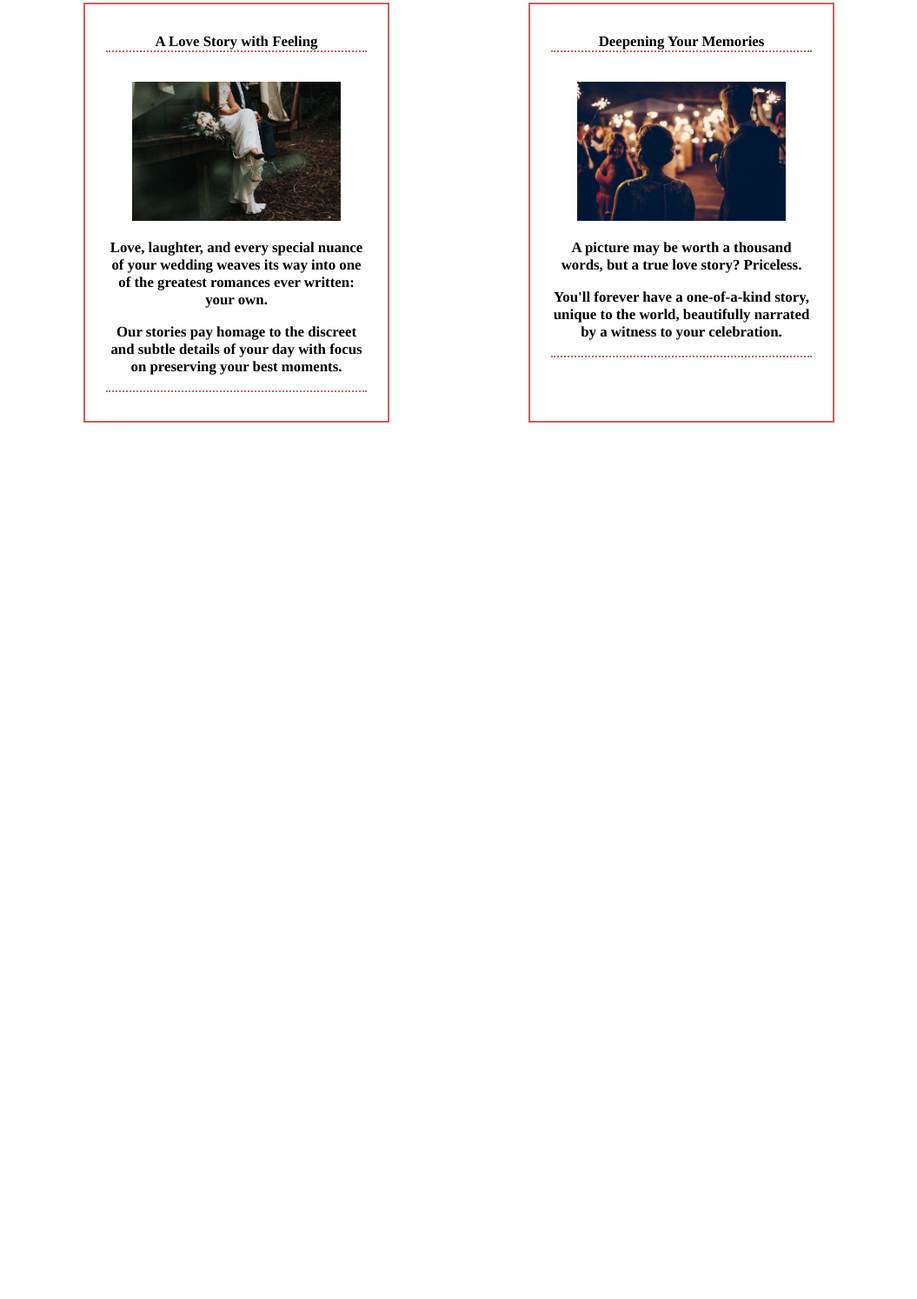
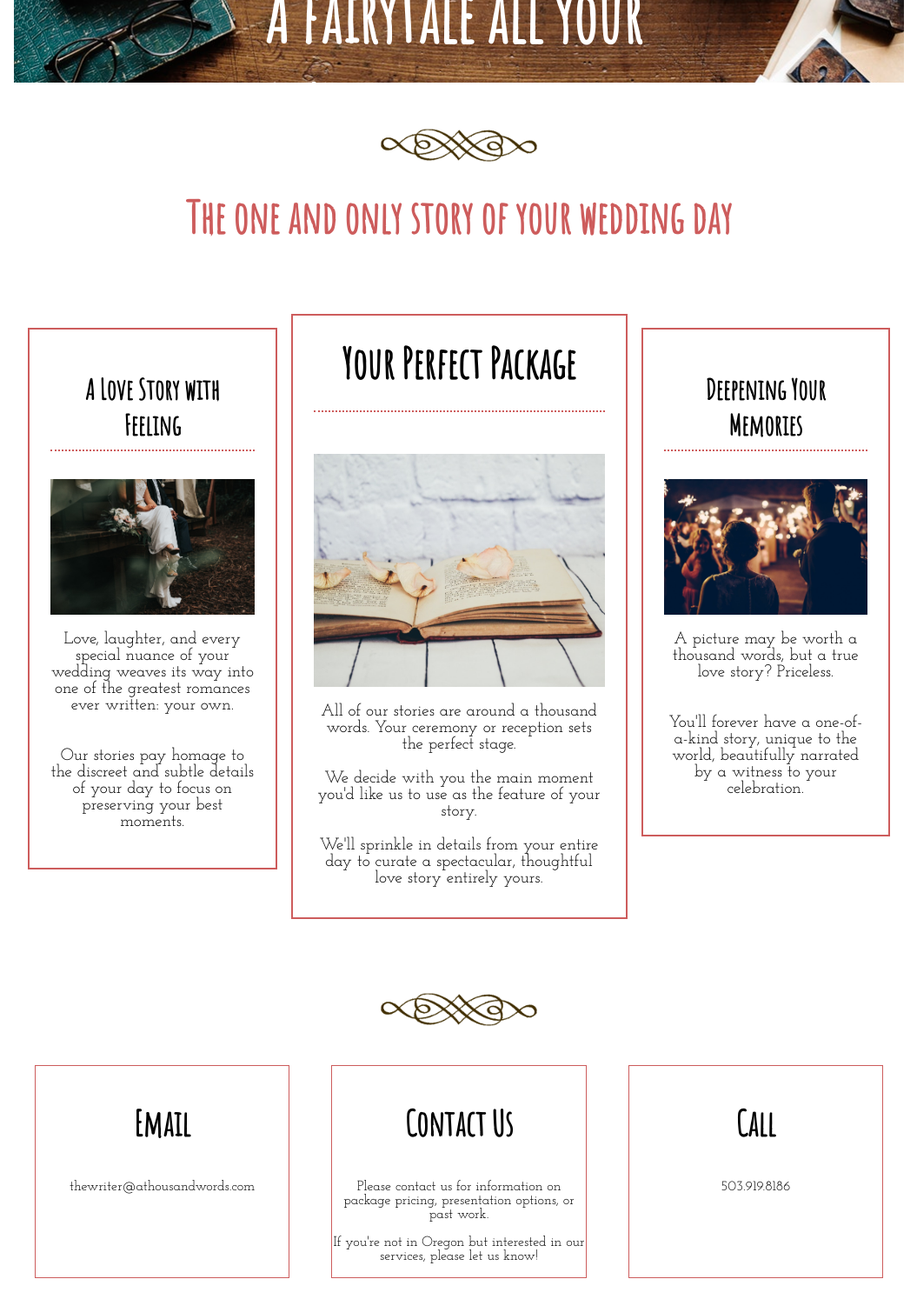
Before and after one commit to Lehla3/weddingwriter, a plain HTML site: page index.html in a window 1280 px wide. Shown: the part 768-2262 px from the top of the page at 87% size, without its empty margins (112-1167 px from the left). Before the commit the page ends 1270 px from the top, so only its background shows below. Drawn offline with Linux system fonts and the light colour scheme.

Commit message:
Add footer and style changes

```diff
--- a/index.html
+++ b/index.html
@@ -4,9 +4,13 @@
     <meta charset="utf-8">
     <title>A Thousand Words - Wedding Stories</title>
     <link href="resources/index.css" rel="stylesheet" type="text/css">
-    <link href="https://fonts.googleapis.com/css?family=Amatic+SC:400,700" rel="stylesheet">
+    <link href="https://fonts.googleapis.com/css?family=Amatic+SC|Josefin+Slab" rel="stylesheet">
   </head>
   <body>
+    <!--Title-->
+    <div class="titlebanner">
+      <img src="resources/banner.png"></img>
+    </div>
     <!--Nav Banner-->
       <div class="mainimage">
       <!-- <nav>
@@ -40,20 +44,52 @@
 <div class="highlights">
         <!--Highlights-->
         <div class="eachhighlight">
-          <h3>A Love Story with Feeling<h3>
+          <h3>A Love Story with Feeling</h3>
           <img src="resources/sittingtogether.jpg"></img>
           <p>Love, laughter, and every special nuance of your wedding weaves its way into one of the greatest romances ever written: your own.</p>
-          <p>Our stories pay homage to the discreet and subtle details of your day with focus on preserving your best moments.</p>
+          <p>Our stories pay homage to the discreet and subtle details of your day to focus on preserving your best moments.</p>
         </div>
 
+        <!-- <div class="eachhighlight"> -->
+          <div class="centre">
+          <h3>Your Perfect Package</h3>
+          <img src="resources/bookflowers.jpg"></img>
+          <p>All of our stories are around a thousand words. Your ceremony or reception sets the perfect stage.
+          <p>We decide with you the main moment you'd like us to use as the feature of your story.</p>
+          <p>We'll sprinkle in details from your entire day to curate a spectacular, thoughtful love story entirely yours.</p>
+          </div>
+        <!-- </div> -->
+
         <div class="eachhighlight">
-          <h3>Deepening Your Memories<h3>
+          <h3>Deepening Your Memories</h3>
           <img src="resources/sparkler.jpg"></img>
           <p>A picture may be worth a thousand words, but a true love story? Priceless.</p>
           <p>You'll forever have a one-of-a-kind story, unique to the world, beautifully narrated by a witness to your celebration.</p>
-        </div>
-        </div>
+      </div>
+    </div>
 
+<!--Brown Swirl break-->
+    <div class="pagebreak">
+      <img src="resources/BrownSwirl.png"></img>
+    </div>
+
+<!--Company Info-->
+  <div class="company">
+    <div class="info">
+      <h3>Email</h3>
+      <p>thewriter@athousandwords.com</p>
+    </div>
+
+    <div class ="info">
+      <h3>Contact Us</h3>
+      <p>Please contact us for information on package pricing, presentation options, or past work.
+      <p>If you're not in Oregon but interested in our services, please let us know!</p>
+    </div>
+
+    <div class="info">
+      <h3>Call</h3>
+      <p>503.919.8186</p>
+    </div>
 
        </body>
 </html>
--- a/resources/index.css
+++ b/resources/index.css
@@ -4,6 +4,9 @@ html {
 body {
   margin: 0 10%;
   background-color: white;
+}
+.titlebanner img {
+  width: 100%;
 }
 .mainimage {
   background-image: url(../resources/feature.jpg);
@@ -35,8 +38,9 @@ body {
   font-family: 'Amatic SC', cursive;
   text-align: center;
   display: block;
-  font-size: 3rem;
+  font-size: 2.7rem;
   align-content: center;
+  margin-top: 2rem;
 }
 .subheader img {
   height: 5rem;
@@ -50,20 +54,76 @@ body {
   display: flex;
 }
 .eachhighlight {
-  font-family: Times;
+  font-family: 'Josefin Slab', serif;
+  font-size: 1.2rem;
   border: IndianRed 2px solid;
-  font-size: 0.9rem;
   text-align: center;
   display: flex;
   flex-direction: column;
-  margin: 1rem 5rem;
-  padding: 1rem 1.5rem;
-  width: 50%;
+  margin: 1rem 1rem;
+  padding: 0.5rem 1.5rem 1.5rem 1.5rem;
+  width: 35%;
+  height: 30%;
 }
 .eachhighlight h3 {
   border-bottom: IndianRed 2px dotted;
+  padding: 0.5rem 0.5rem;
+  font-size: 2rem;
+  font-family: 'Amatic SC', cursive;
 }
 .eachhighlight img {
-  width: 80%;
+  width: 100%;
   height: auto;
+  margin-left: auto;
+  margin-right: auto;
 }
+.centre {
+  border: IndianRed 2px solid;
+  font-family: 'Josefin Slab', serif;
+  font-size: 1.2rem;
+  text-align: center;
+  display: flex;
+  flex-direction: column;
+  width: 50%;
+  padding: 1rem 1.5rem;
+}
+.centre p {
+  margin-top: 1px;
+}
+.centre img {
+  width: 100%;
+  height: auto;
+  margin-bottom: 18px;
+}
+.centre h3 {
+  border-bottom: IndianRed 2px dotted;
+  margin-top: 0.5rem;
+  font-size: 3rem;
+  padding: 0rem 0.5rem 1.5rem 0.5rem;
+  font-family: 'Amatic SC', cursive;
+}
+.pagebreak img {
+  height: 5rem;
+  display: block;
+  margin-left: auto;
+  margin-right: auto;
+  margin-top: 4rem;
+}
+.company {
+  display: flex;
+  justify-content: space-around;
+  align-content: center;
+  text-align: center;
+}
+.info {
+  width: 33%;
+  border: IndianRed solid 1px;
+  margin:1.5rem;
+}
+.info h3 {
+  font-family: 'Amatic SC', cursive;
+  font-size: 2.5rem;
+}
+.info p {
+  font-family: 'Josefin Slab', serif;
+}
```
Also changed, not shown: resources/banner.png (added), resources/bookflowers.jpg (added).
